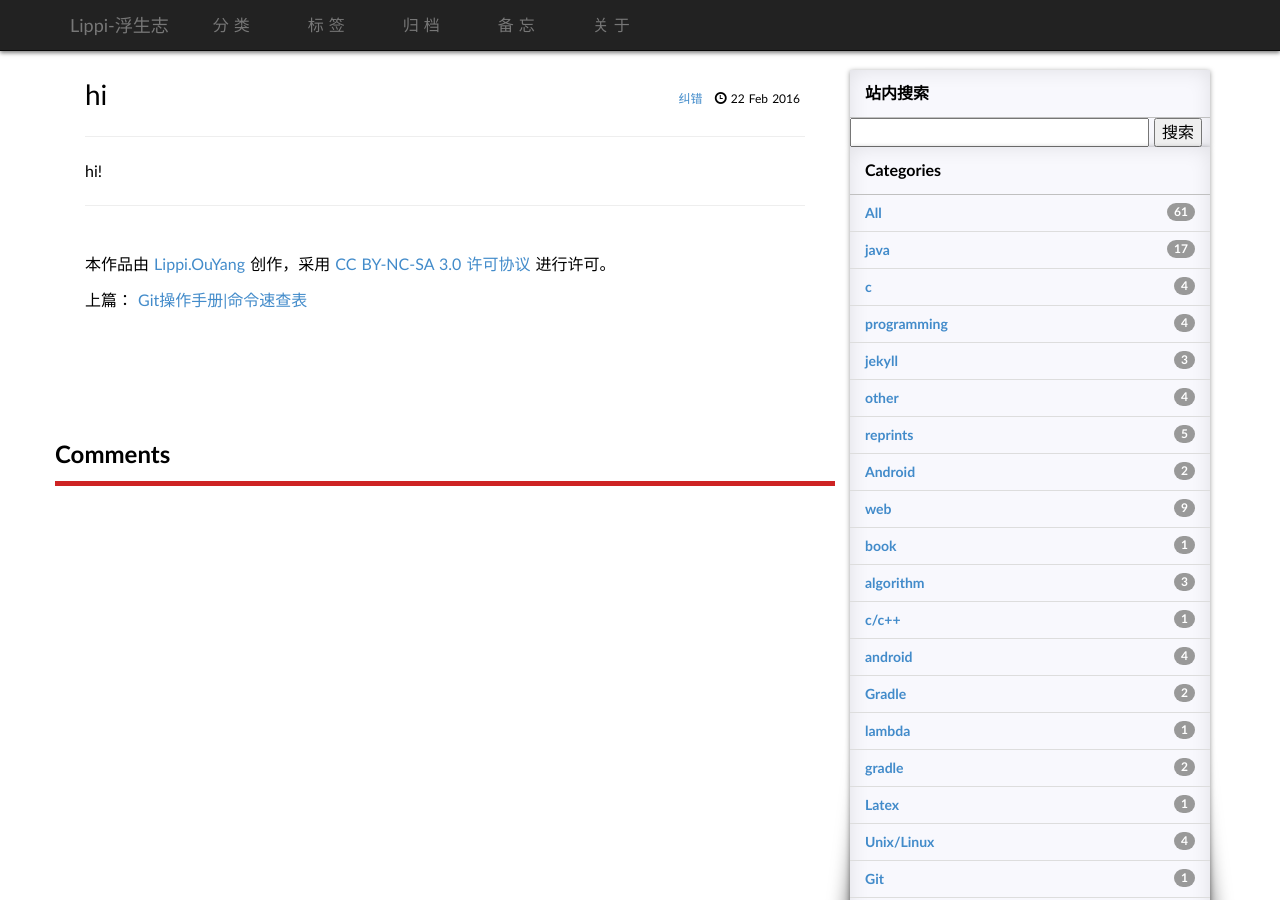
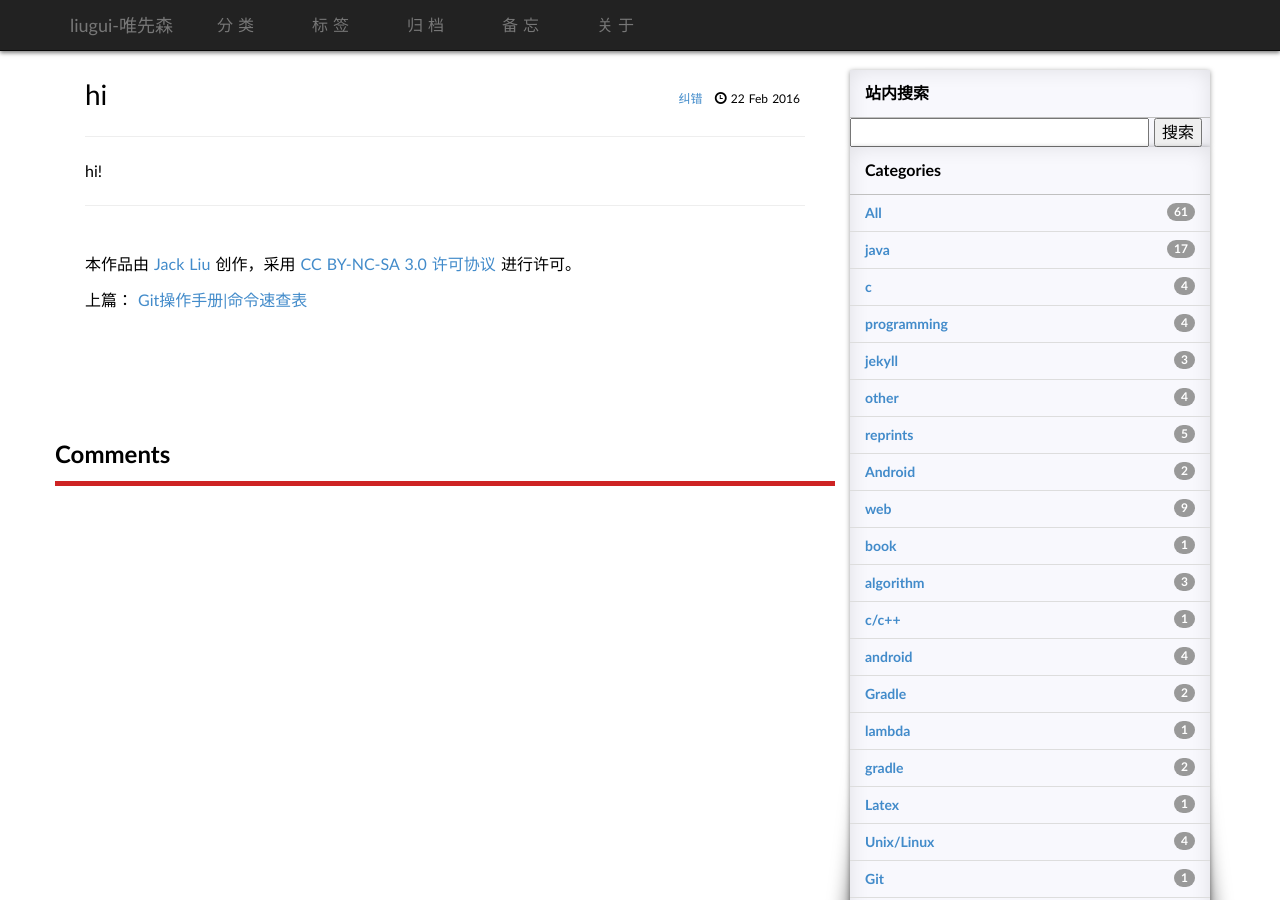
Before and after one commit to alinagui/JackLiu946.github.io, a Jekyll site: the page built from _posts/2016-02-22-hi.md, in a window 1280 px wide and 900 px high. Built offline with Jekyll 4.4.1, drawn with Linux system fonts in a browser that asks for light colours; some web fonts are replaced; comment, search, counter and statistics services are not loaded.

Commit message:
Update _config.yml

```diff
--- a/_config.yml
+++ b/_config.yml
@@ -25,10 +25,10 @@ JB :
 
 # presonal config
 domain: http://coolshell.info
-title: Lippi-浮生志
+title: liugui-唯先森
 description: Draw my life with code
-author: Lippi.OuYang
-email: ouyanglip@gmail.com
+author: Jack Liu
+email: logo123456@foxmail.com
 github: LippiOuYang
 
 config:
```
